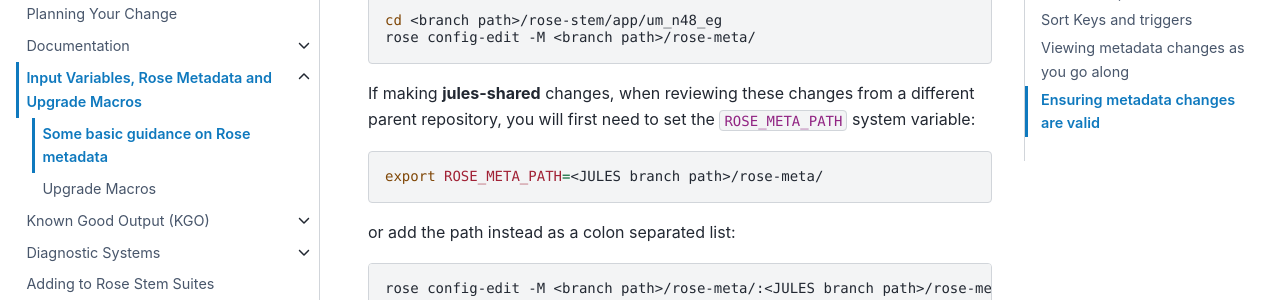
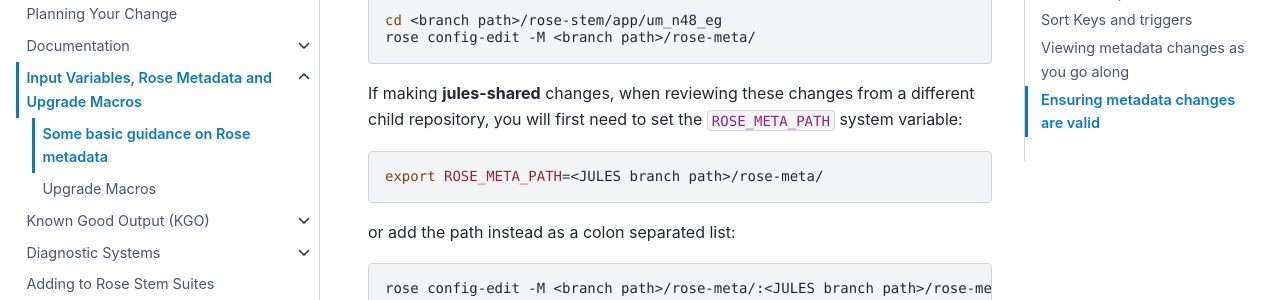
Before and after one commit to MetOffice/simulation-systems, a Sphinx documentation site: the page built from source/Development/metadata_guidance.rst, in a window 1280 px wide and 900 px high, scrolled down 2638 px. Shown: the part 177-477 px from the top of the window. Built offline with Sphinx 7.4.7 and the PyData theme 0.15.4, drawn with Linux system fonts in a browser that asks for light colours.

Commit message:
parents become children

```diff
--- a/source/Development/TestSuites/multi-repo_testing.rst
+++ b/source/Development/TestSuites/multi-repo_testing.rst
@@ -96,7 +96,7 @@
        repositories
 
     2. The changes made directly affect the interface between repositories and
-       therefore a change is also needed to the parent repository to adapt to that change.
+       therefore a change is also needed to the child repository to adapt to that change.
 
     If you're uncertain which route to take then the Code Owners involved will
     hopefully be able to advise.
--- a/source/Development/metadata_guidance.rst
+++ b/source/Development/metadata_guidance.rst
@@ -144,7 +144,7 @@
     rose config-edit -M <branch path>/rose-meta/
 
 If making **jules-shared** changes, when reviewing these changes from a
-different parent repository, you will first need to set the ``ROSE_META_PATH``
+different child repository, you will first need to set the ``ROSE_META_PATH``
 system variable:
 
 .. code-block:: shell
--- a/source/Reviewers/codereview.rst
+++ b/source/Reviewers/codereview.rst
@@ -86,7 +86,7 @@
 
     If this testing doesn't pass then either
 
-        a) the change in pull request will need modifying so that the parent
+        a) the change in pull request will need modifying so that the child
         repository's test suite passes
 
         b) this change requires a linked pull request in that repository so that
```
